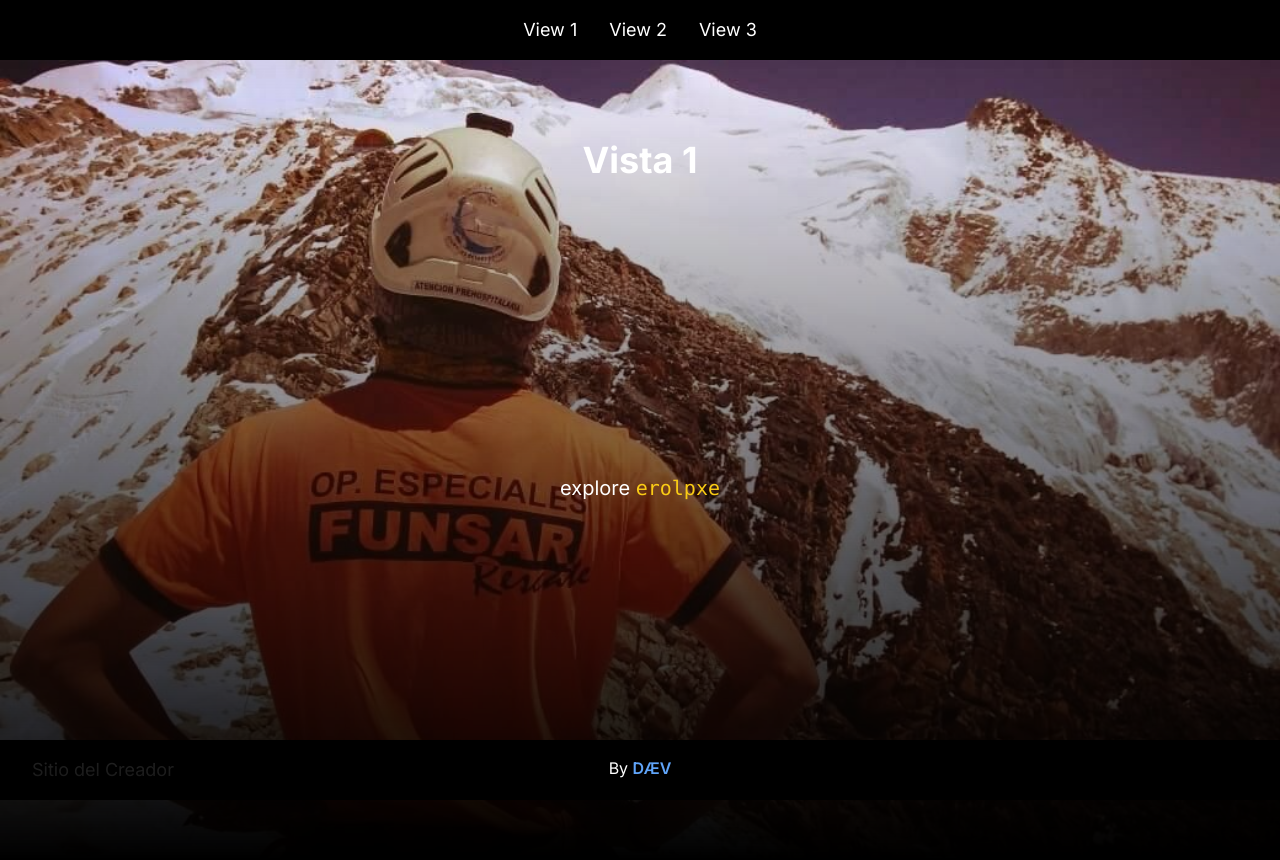
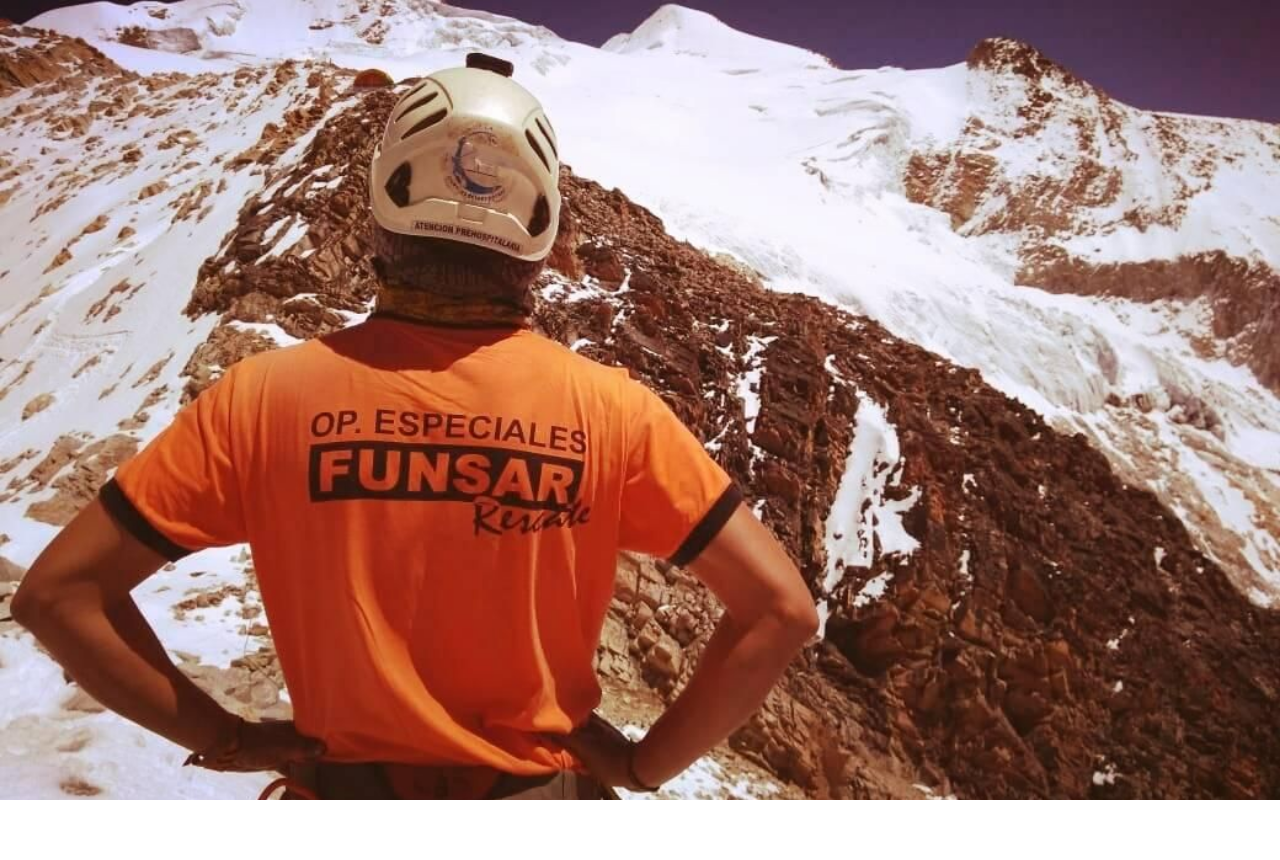
Before and after one commit to Davidongo93/kgb-rescatista, a Next.js app: page / in a window 1280 px wide. After the commit the page ends 800 px from the top, so only its background shows below. Built offline with nearby package versions, Linux system fonts and the light colour scheme.

Commit message:
landing & home

```diff
--- a/components/footer/footer.jsx
+++ b/components/footer/footer.jsx
@@ -1,4 +1,4 @@
-// Footer.js
+// components/Footer.js
 import { useState, useEffect } from 'react';
 
 export default function Footer() {
@@ -26,10 +26,15 @@
         scrolling ? 'opacity-0 pointer-events-none' : 'opacity-100 pointer-events-auto'
       }`}
     >
-      {/* Agrega el enlace al sitio del creador aquí */}
-      <a href="#" className="text-lg mx-4">
-        Sitio del Creador
-      </a>
+      <footer className="text-center mb-10">
+        <a href="#" className="text-lg mx-4">
+          Sitio del Creador
+        </a>
+        <p>
+          By{' '}
+          <span className="text-blue-400 font-semibold">DÆV</span>
+        </p>
+      </footer>
     </nav>
   );
 }
--- a/components/navBar/NavBar.jsx
+++ b/components/navBar/NavBar.jsx
@@ -1,10 +1,11 @@
-// Navbar.js
 import { useState, useEffect } from 'react';
 
 export default function Navbar() {
   const [scrolling, setScrolling] = useState(false);
 
+  // Verificar si estamos en el lado del cliente antes de usar window
   useEffect(() => {
+    if (typeof window !== 'undefined') {
       const handleScroll = () => {
         if (window.scrollY > 0) {
           setScrolling(true);
@@ -18,15 +19,28 @@
       return () => {
         window.removeEventListener('scroll', handleScroll);
       };
+    }
   }, []);
+
+  // Verificar si estamos en un dispositivo móvil
+  const isMobile = typeof window !== 'undefined' && window.innerWidth <= 768;
 
   return (
     <nav
-      className={`fixed top-0 left-0 w-full p-4 bg-black text-white transition-opacity duration-300 ${
+      className={`fixed top-0 left-0 w-full p-4 ${
+        isMobile ? 'hidden' : ''
+      } bg-orange-500 backdrop-blur-lg transition-opacity duration-300 ${
         scrolling ? 'opacity-0 pointer-events-none' : 'opacity-100 pointer-events-auto'
       }`}
     >
-      {/* Agrega tus enlaces de navegación aquí */}
+      {isMobile && (
+        <div className="text-white text-2xl cursor-pointer">
+          &#9776;
+        </div>
+      )}
+
+      {!isMobile && (
+        <div>
           <a href="#view1" className="text-lg mx-4">
             View 1
           </a>
@@ -36,6 +50,8 @@
           <a href="#view3" className="text-lg mx-4">
             View 3
           </a>
+        </div>
+      )}
     </nav>
   );
 }
--- a/components/view1.jsx
+++ b/components/view1.jsx
@@ -1,78 +1,35 @@
+// components/View1.js
 import Image from 'next/image';
 
 export default function View1() {
   return (
     <div>
-      {/* Navbar */}
-      <nav className="relative top-0 left-0 w-full p-4 bg-black text-white">
-        {/* Agrega tus enlaces de navegación aquí */}
-        <a href="#view1" className="text-lg mx-4">
-          View 1
-        </a>
-        <a href="#view2" className="text-lg mx-4">
-          View 2
-        </a>
-        <a href="#view3" className="text-lg mx-4">
-          View 3
-        </a>
-      </nav>
-
-      {/* Contenido de la vista */}
       <main className="relative min-h-screen">
-        {/* Fondo de la imagen */}
-        <div className="absolute inset-0">
+        <div className="relative inset-0">
           <Image
             src="/landing.jpeg"
             alt="Next.js Logo"
             layout="fill"
             objectFit="cover"
-            priority
           />
         </div>
 
-        {/* Contenedor principal */}
         <div className="relative z-10 flex flex-col justify-between min-h-screen py-10 bg-gradient-to-b from-transparent to-black bg-opacity-50 text-white">
-          {/* Vista 1 */}
           <div
             id="view1"
             className={`text-center mt-10`}
           >
-            <h1 className="text-4xl font-bold">Vista 1</h1>
+            <h1 className="text-4xl font-bold">Kevin Alexander Galeano Barbosa</h1>
+            <p>Bombero - Rescatista - Instructor</p>
           </div>
 
-          {/* Contenido central */}
           <section className="text-center mt-10">
             <p className="text-xl">
               explore <code className="text-yellow-400">erolpxe</code>
             </p>
           </section>
-
-          <footer className="text-center mb-10">
-            <p>
-              By{' '}
-              <span className="text-blue-400 font-semibold">DÆV</span>
-            </p>
-          </footer>
         </div>
       </main>
-
-      {/* Estilo para el efecto de resaltado en el Navbar */}
-      <style jsx>{`
-        nav {
-          display: flex;
-          justify-content: center;
-        }
-
-        a {
-          text-decoration: none;
-          color: white;
-          transition: color 0.3s ease-in-out;
-        }
-
-        a:hover {
-          color: #ff00ff; /* Cambia el color de resaltado al hacer hover a tu elección */
-        }
-      `}</style>
     </div>
   );
 }
--- a/app/page.js
+++ b/pages/home.js
@@ -1,8 +1,8 @@
-'use client';
-import Image from 'next/image';
+// pages/home.js (Home)
 import Navbar from '../components/navBar/NavBar';
+import View1 from '../components/view1';
 import Footer from '../components/footer/footer';
-import View1 from '../components/view1';
+import Link from 'next/link';
 
 export default function Home() {
   return (
@@ -10,6 +10,9 @@
       <Navbar />
       <View1 />
       <Footer />
+      <Link href="/">
+        Go to Landing
+      </Link>
     </div>
   );
 }
--- /dev/null
+++ b/pages/index.js
@@ -0,0 +1,30 @@
+import Link from 'next/link';
+import Image from 'next/image';
+
+export default function Landing() {
+  return (
+    <div className="min-h-screen relative">
+            <Image
+            src="/landing.jpeg"
+            alt="Next.js Logo"
+            layout="fill"
+            objectFit="cover"
+          />
+      <div
+        className="absolute inset-0 w-full h-full bg-cover bg-center"
+        style={{ backgroundImage: 'url("/landing.jpeg")' }}
+      ></div>
+
+      {/* Contenido superpuesto */}
+      <div className="absolute inset-0 flex flex-col justify-center items-center bg-opacity-75 bg-white">
+        <h1 className="text-4xl font-bold mb-6">Landing Page</h1>
+        <Link
+          href="/home"
+          className="bg-blue-500 text-white px-4 py-2 rounded hover:bg-blue-600 transition"
+        >
+          home
+        </Link>
+      </div>
+    </div>
+  );
+}
```
Also changed, not shown: pages/index.module.css (added, +33 -0 lines), 1 other file (tests, documents, lock files or other folders). Lines whose indentation alone changed are shown as unchanged.
